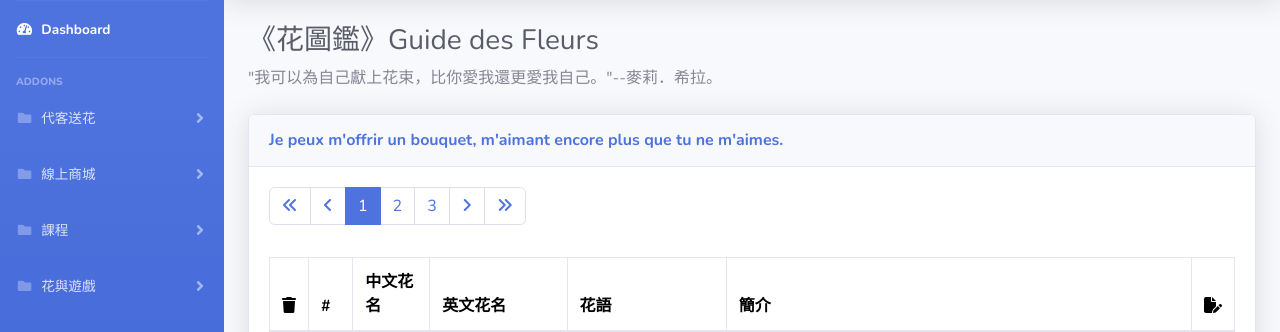
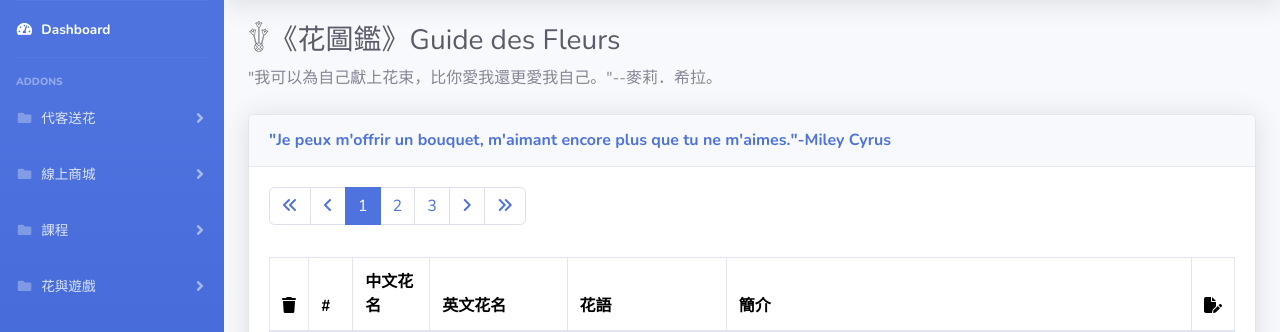
Before and after one commit to forget0224/floral_shop, a PHP site: page /pages/intro/intro_flower.php in a window 1280 px wide. Shown: the part 70-402 px from the top of the page. Run offline with PHP 8.4, Linux system fonts and the light colour scheme; data comes from the database, SQL or seed files in the repository.

Commit message:
微調文字

```diff
--- a/pages/intro/intro_flower.php
+++ b/pages/intro/intro_flower.php
@@ -70,13 +70,13 @@ unset($_SESSION['deleteSuccess']);
         <div class="container-fluid">
 
           <!-- Page Heading -->
-          <h1 class="h3 mb-2 text-gray-800">《花圖鑑》Guide des Fleurs</h1>
+          <h1 class="h3 mb-2 text-gray-800">𓇚《花圖鑑》Guide des Fleurs</h1>
           <p class="mb-4">"我可以為自己獻上花束，比你愛我還更愛我自己。"--麥莉．希拉。</p>
 
           <!-- DataTales Example -->
           <div class="card shadow mb-4">
             <div class="card-header py-3">
-              <h6 class="m-0 font-weight-bold text-primary">Je peux m'offrir un bouquet, m'aimant encore plus que tu ne m'aimes.</h6>
+              <h6 class="m-0 font-weight-bold text-primary">"Je peux m'offrir un bouquet, m'aimant encore plus que tu ne m'aimes."-Miley Cyrus</h6>
             </div>
             <div class="card-body">
               <div class="table-responsive">
--- a/pages/parts/navbar.php
+++ b/pages/parts/navbar.php
@@ -97,8 +97,8 @@ if (empty($pageName)) {
                 <!-- <h6 class="collapse-header">小標題/分類</h6> -->
                 <!-- <a class="collapse-item" href="login.php">Login</a> -->
                 <!-- <div class="collapse-divider"></div> -->
-                <h6 class="collapse-header">꙳꙳꙳Fleurs et Jeux꙳꙳꙳</h6>
-                <a class="collapse-item" href="/floral_shop/pages/intro/intro_flower.php">🌺 花圖鑑</a>
+                <h6 class="collapse-header">ꕤꕤꕤꕤFleurs et Jeuxꕤꕤꕤꕤ</h6>
+                <a class="collapse-item" href="/floral_shop/pages/intro/intro_flower.php">𓇚 花圖鑑</a>
                 <a class="collapse-item" href="/floral_shop/pages/intro/intro_add.php">𓇬 新增花朵</a>
             </div>
         </div>
```
